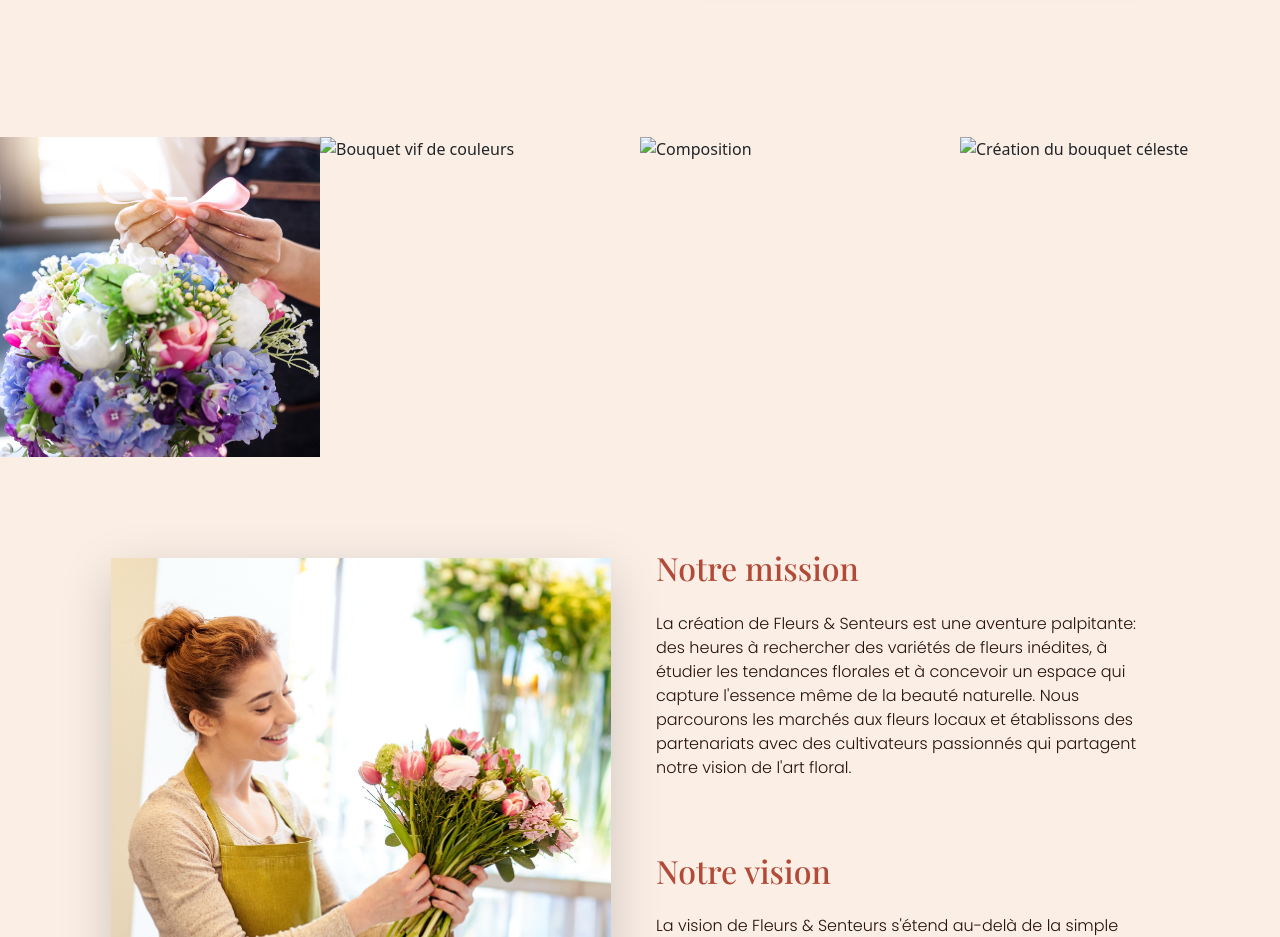
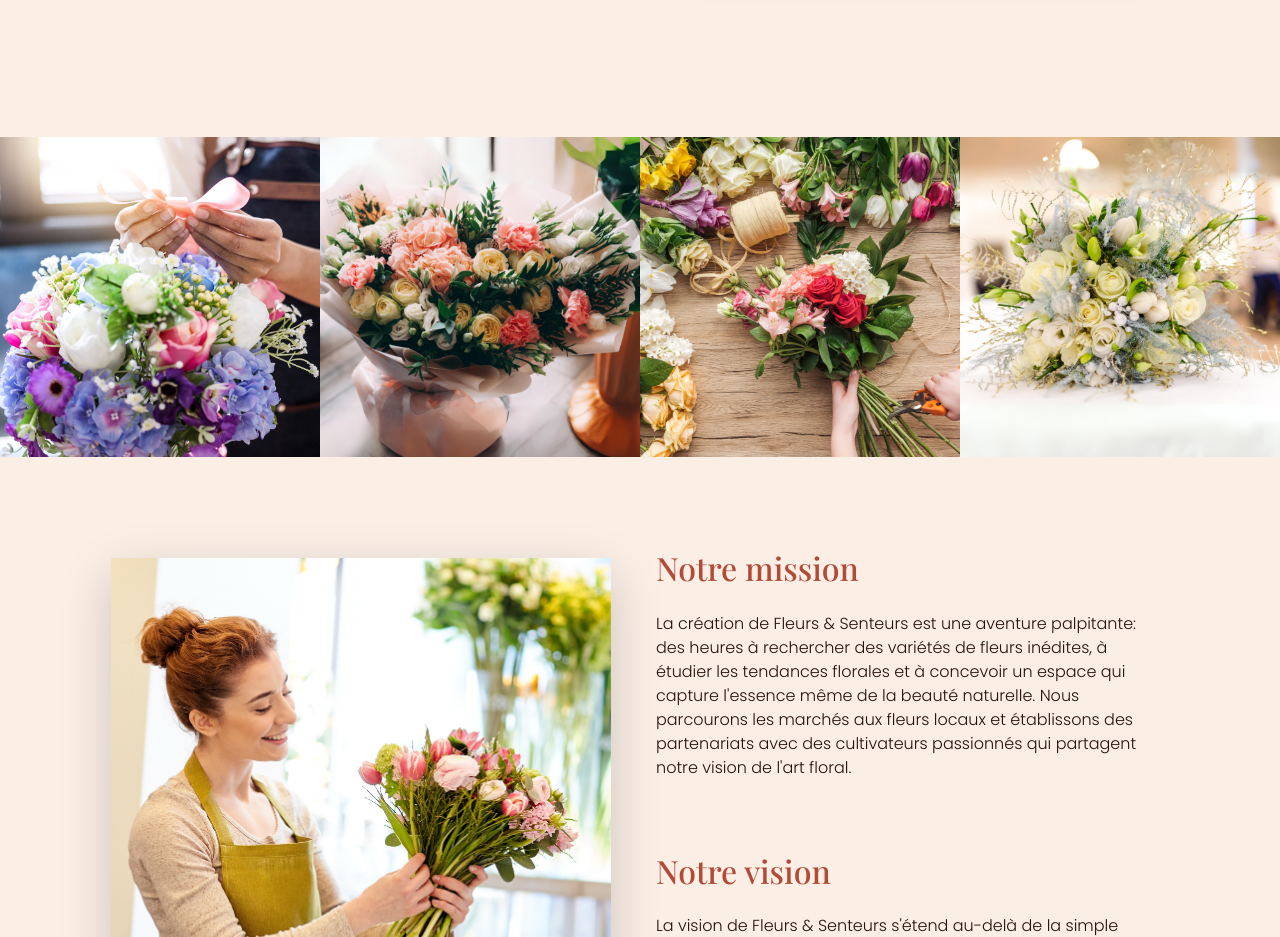
Before and after one commit to tucinat/projet_final_jeantin_nathalie2, a website: page a-propos.html in a window 1280 px wide. Shown: the part 960-1897 px from the top of the page. Drawn offline with nearby package versions, Linux system fonts and the light colour scheme; files that its build step writes are made by us from their sources; the site is published under a folder, as on GitHub Pages, so addresses that start at the root find nothing.

Commit message:
Ajustements

```diff
--- a/a-propos.html
+++ b/a-propos.html
@@ -65,9 +65,9 @@
         <section class="pt-5 section-bg">
             <div class="row g-0 justify-content-center">
                 <img class="img-fluid col-3" src ="img/images/presentation_2.png" alt="La manière de faire un bouquet">
-                <img class="img-fluid col-3" src ="/img/images/bouquet_18.png" alt="Bouquet vif de couleurs">
-                <img class="img-fluid col-3" src ="../img/images/presentation_4.png" alt="Composition">
-                <img class="img-fluid col-3" src ="/../img/images/bouquet_17.png" alt="Création du bouquet céleste">
+                <img class="img-fluid col-3" src ="img/images/bouquet_18.png" alt="Bouquet vif de couleurs">
+                <img class="img-fluid col-3" src ="img/images/presentation_4.png" alt="Composition">
+                <img class="img-fluid col-3" src ="img/images/bouquet_17.png" alt="Création du bouquet céleste">
             </div>
         </section>
         <section class="section-bg">
```
Also changed, not shown: boutique.html (+1 -1 lines).
